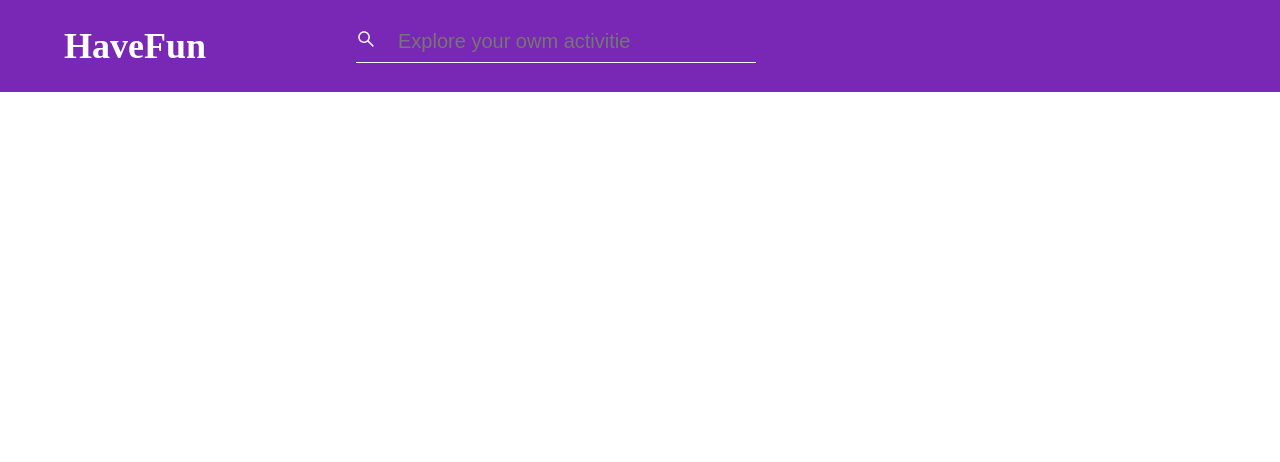
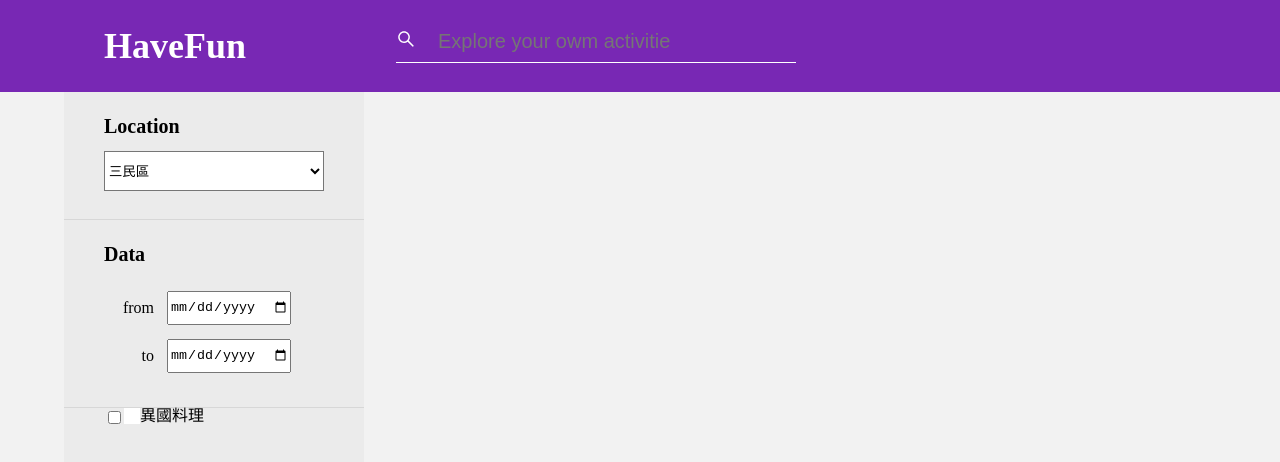
Before and after one commit to Fandix/THE-F2E-Filter, a React (Create React App) app: page / in a window 1280 px wide. Shown: the top 462 px of the page. Built offline with nearby package versions, Linux system fonts and the light colour scheme.

Commit message:
new filter and DataArea

```diff
--- a/src/App.js
+++ b/src/App.js
@@ -1,5 +1,6 @@
 import React from "react";
-import Header from "./Component/Header/Header"
+import Header from "./Component/Header/Header";
+import DataList from "./Component/DataList/DataList";
 
 class App extends React.Component
 {
@@ -7,7 +8,10 @@ class App extends React.Component
     {
         return(
             <div>
+                {/* ---------- Header ----------- */}
                 <Header />
+                {/* --------- Data Area ---------- */}
+                <DataList />
             </div>
         )
     }
--- /dev/null
+++ b/src/Component/DataList/DataList.js
@@ -0,0 +1,28 @@
+/*
+    Date : 2020/05/06
+    Decription : DataList Component
+    Include : Filter,DataContnt,
+    Author : Fandix Huang
+*/
+
+import React from "react";
+import style from "./DataList.module.scss";
+import Filter from "../Filter/Filter";
+
+class DataList extends React.Component
+{
+    render()
+    {
+        return(
+            <div className={ style.wrap }>
+                <div className={ style.box }>
+                    {/******* Filter ********/}
+                    <Filter />
+                    {/******* Data List ********/}
+                </div>
+            </div>
+        )
+    }
+}
+
+export default DataList
--- /dev/null
+++ b/src/Component/DataList/DataList.module.scss
@@ -0,0 +1,11 @@
+.wrap{
+    width: 100%;
+    height: 100vh;
+    background-color: #F2F2F2;
+    .box{
+        width: 90%;
+        height: 100%;
+        margin: 0 auto;
+
+    }
+}
--- /dev/null
+++ b/src/Component/Filter/Filter.js
@@ -0,0 +1,64 @@
+/*
+    Date : 2020/05/06
+    Decription : Filter Component
+    Author : Fandix Huang
+*/
+
+import React from "react";
+import style from "./Filter.module.scss"
+
+class Filter extends React.Component
+{
+    render()
+    {
+        return(
+            <div className={ style.wrap }>
+                {/******** Location ********/}
+                <div className={ style.location }>
+                    <div className={ style.box }>
+                        <p>Location</p>
+                        <select>
+                            <option>三民區</option>
+                            <option>大樹區</option>
+                            <option>六龜區</option>
+                            <option>仁武區</option>
+                            <option>小港區</option>
+                        </select>
+                    </div>
+                </div>
+                {/******** Data ********/}
+                <div className={ style.data }>
+                    <div className={ style.box }>
+                        <p>Data</p>
+                        <div className={ style.dateWrap }>
+                            <div className={ style.date }>
+                                <label>from</label>
+                                <input type="date" />
+                            </div>
+                            <div className={ style.date }>
+                                <label>to</label>
+                                <input type="date" />
+                            </div>
+                        </div>
+                    </div>
+                </div>
+                {/******** Categories ********/}
+                <div className={ style.cate }>
+                    <div className={ style.box }>
+                        <div className={ style.check }>
+                            <label>
+                                <input type="checkbox" id="checkbox" />
+                                <span></span>
+                                異國料理
+                            </label>
+                        </div>
+
+
+                    </div>
+                </div>
+            </div>
+        )
+    }
+}
+
+export default Filter
--- /dev/null
+++ b/src/Component/Filter/Filter.module.scss
@@ -0,0 +1,99 @@
+.wrap{
+    width: 300px;
+    height: 550px;
+    background-color:#EBEBEB;
+    .location{
+        height: 127px;
+        .box{
+            select{
+                width: 100%;
+                height: 40px;
+                background-color: #fff;
+                margin-top: 15px;
+                option{
+                    font-size: 16px;
+                }
+            }
+        }
+    }
+    .data{
+        height: 187px;
+        border-top: 1px solid #D7D7D7;
+        .dateWrap{
+            width: 100%;
+            height: 88px;
+            margin-top: 24px;
+            .date{
+                width: 100%;
+                height: 40px;
+                display: flex;
+                align-items: center;
+                margin-bottom: 8px;
+                label{
+                    width: 50px;
+                    font-size: 16px;
+                    text-align: right;
+
+                }
+                input{
+                    height: 30px;
+                    margin-left: 13px;
+                }
+            }
+        }
+
+    }
+    .cate{
+        height: 225px;
+        border-top: 1px solid #D7D7D7;
+        .check{
+            display: flex;
+            label{
+                display: flex;
+                #checkbox{
+
+                }
+                span{
+                    display: block;
+                    width: 16px;
+                    height: 16px;
+                    position: relative;
+                    background-color: #fff;
+                    cursor: pointer;
+                }
+                #checkbox:checked + span::after{
+                    content: "";
+                    position: absolute;
+                    top: 0;
+                    left: 0;
+                    width: 5px;
+                    height: 10px;
+                    background-color:#9013FE ;
+                    border: solid #fff;
+                    border-width: 0 3px 3px 0;
+                    transform: rotate(45deg);
+                }
+            }
+
+        }
+
+    }
+
+    .location,
+    .data,
+    .cate{
+        width: 100%;
+        .box{
+            width: 220px;
+            height: 100%;
+            margin: 0 auto;
+            p{
+                font-size: 20px;
+                font-weight: 550;
+                padding-top: 24px;
+            }
+        }
+    }
+
+
+}
--- a/src/Component/Header/Header.module.scss
+++ b/src/Component/Header/Header.module.scss
@@ -12,6 +12,7 @@
         align-items: center;
         //Header -> Box -> Home(Title)
         .home{
+            margin-left: 40px;
             a{
                 text-decoration: none;
                 font-size: 36px;
```
